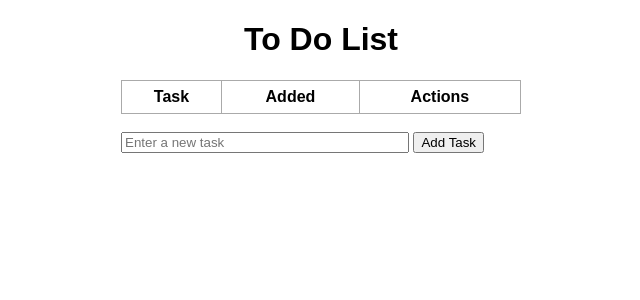
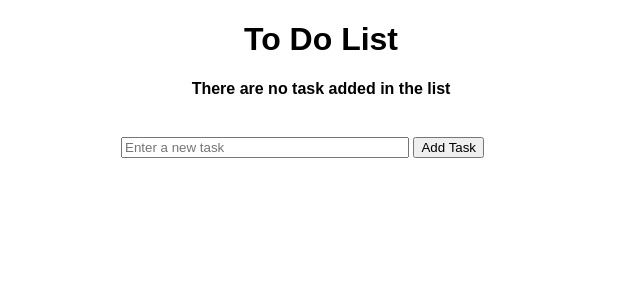
Before and after one commit to kshitij7704/To_Do_List_Flask_App, a Flask app: page / in a window 1280 px wide. Shown: the top 300 px of the page, without its empty margins (319-959 px from the left). Run offline with Flask 3, Linux system fonts and the light colour scheme; lists and menus that the app fills with data are empty.

Commit message:
Working crud app

```diff
--- a/static/css/main.css
+++ b/static/css/main.css
@@ -3,7 +3,7 @@ body, html {
     font-family: sans-serif;
 }
 
-h1 {
+h1, h4 {
     text-align: center;
 }
 
--- a/templates/index.html
+++ b/templates/index.html
@@ -7,7 +7,9 @@
 {% block body %}
 <div class="content">
     <h1>To Do List</h1>
-
+    {% if tasks|length < 1 %}
+        <h4>There are no task added in the list</h4>
+    {% else %}
     <table>
         <tr>
             <th>Task</th>
@@ -26,6 +28,7 @@
         </tr>
         {% endfor %}
     </table>
+    {% endif %}
     <br>
     <form action="/" method="POST">
         <input type="text" name="content" id="content" placeholder="Enter a new task" required>
```
Also changed, not shown: instance/list.db.
